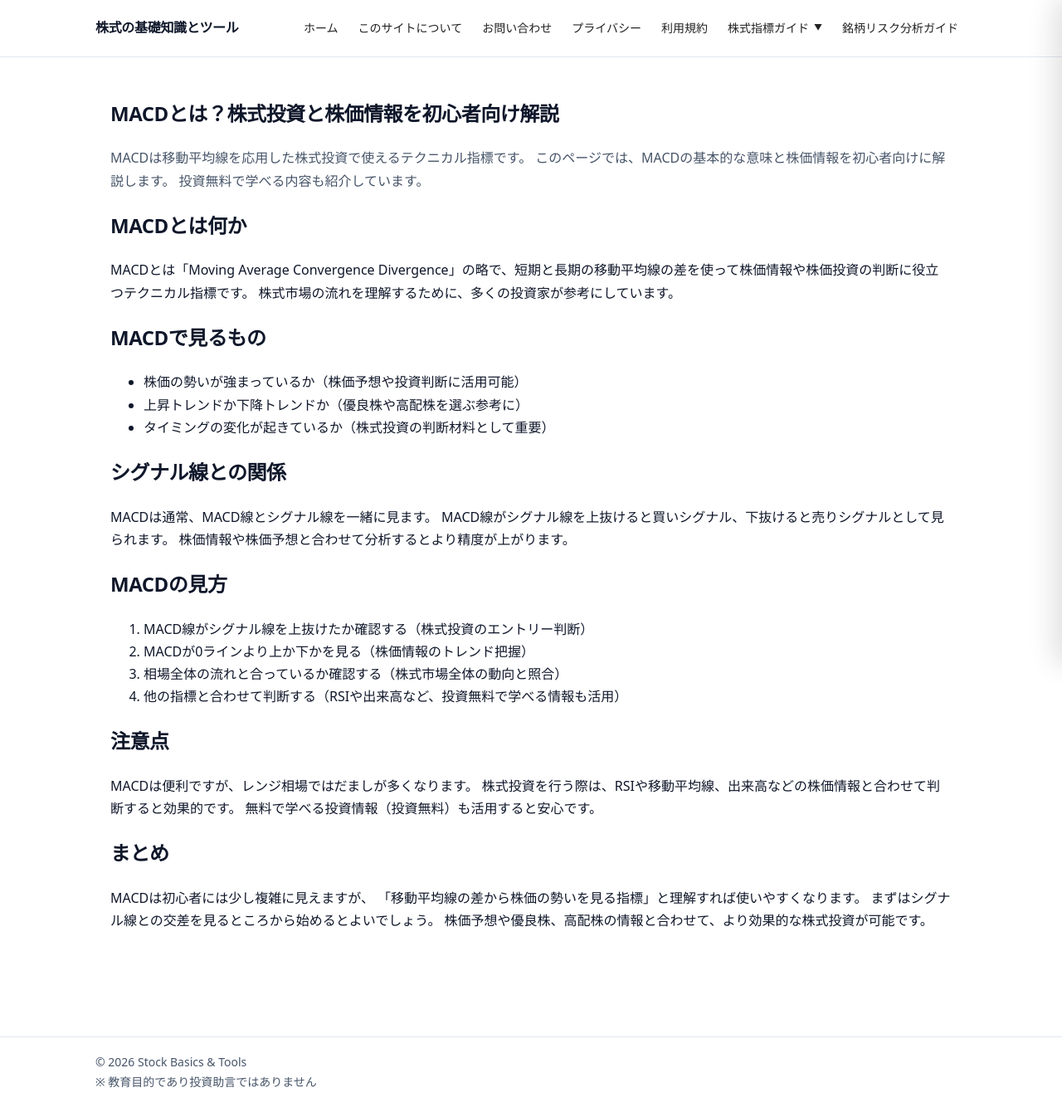
After one commit to kellyrenner15-del/p1, a Flask app: page /macd_explained in a window 1280 px wide. The commit adds this page. Shown: the whole page at 83% size. Run offline with Flask 3, Linux system fonts and the light colour scheme.

```diff
--- a/app.py
+++ b/app.py
@@ -66,6 +66,15 @@ def dividend_yield_explained():
 def what_is_rsi():
     return render_template("what_is_rsi.html")
 
+@app.route("/moving_average_explained")
+def moving_average_explained():
+    return render_template("moving_average_explained.html")
+
+@app.route("/macd_explained")
+def macd_explained():
+    return render_template("macd_explained.html")
+
+
 # ------------------------
 # SEO 文件（全部放这里）
 # ------------------------
--- a/templates/base.html
+++ b/templates/base.html
@@ -54,6 +54,8 @@
           <a href="/what-is-bps">bpsとは何か？ </a>
           <a href="/dividend_yield_explained">配当利回りとは？ </a>
           <a href="/what_is_rsi">RSIとは？ </a>
+          <a href="/moving_average_explained">移動平均線とは？ </a>
+         <a href="/macd_explained">MACDとは？ </a>
         </div>
       </div>
 
@@ -87,7 +89,9 @@
       <a href="/what-is-eps">EPSとは?</a>
       <a href="/what-is-bps">bpsとは何か？ </a>
       <a href="/dividend_yield_explained">配当利回りとは？ </a>
-      <a href="/what_is_rsi">RSIとは？
+      <a href="/what_is_rsi">RSIとは？ </a>
+      <a href="/moving_average_explained">移動平均線とは？ </a>
+      <a href="/macd_explained">MACDとは？ </a>
     </div>
 
     <a href="/stock-risk-guide">銘柄リスク分析ガイド</a>
--- /dev/null
+++ b/templates/macd_explained.html
@@ -0,0 +1,66 @@
+{% extends "base.html" %}
+
+{% block title %}MACDとは？株式投資と株価情報を初心者向け解説 | Wuelefo{% endblock %}
+{% block description %}MACDとは何か、シグナル線との関係、株価予想や株式情報の見方を初心者向けに解説。投資無料で学べる初心者向け株式投資ガイドです。{% endblock %}
+{% block canonical %}https://wuelefo.com/macd-explained{% endblock %}
+{% block og_url %}https://wuelefo.com/macd-explained{% endblock %}
+{% block og_title %}MACDとは？株式投資と株価情報を初心者向け解説 | Wuelefo{% endblock %}
+{% block og_description %}MACDの意味、使い方、株価予想、株式情報との関係を初心者向けに整理します。投資無料で学べる内容も紹介。{% endblock %}
+
+{% block content %}
+<section class="page">
+  <div class="page-head">
+    <h1>MACDとは？株式投資と株価情報を初心者向け解説</h1>
+    <p class="lead">
+      MACDは移動平均線を応用した株式投資で使えるテクニカル指標です。
+      このページでは、MACDの基本的な意味と株価情報を初心者向けに解説します。
+      投資無料で学べる内容も紹介しています。
+    </p>
+  </div>
+
+  <div class="card-box">
+    <h2>MACDとは何か</h2>
+    <p>
+      MACDとは「Moving Average Convergence Divergence」の略で、短期と長期の移動平均線の差を使って株価情報や株価投資の判断に役立つテクニカル指標です。
+      株式市場の流れを理解するために、多くの投資家が参考にしています。
+    </p>
+
+    <h2>MACDで見るもの</h2>
+    <ul class="list">
+      <li>株価の勢いが強まっているか（株価予想や投資判断に活用可能）</li>
+      <li>上昇トレンドか下降トレンドか（優良株や高配株を選ぶ参考に）</li>
+      <li>タイミングの変化が起きているか（株式投資の判断材料として重要）</li>
+    </ul>
+
+    <h2>シグナル線との関係</h2>
+    <p>
+      MACDは通常、MACD線とシグナル線を一緒に見ます。
+      MACD線がシグナル線を上抜けると買いシグナル、下抜けると売りシグナルとして見られます。
+      株価情報や株価予想と合わせて分析するとより精度が上がります。
+    </p>
+
+    <h2>MACDの見方</h2>
+    <ol class="list">
+      <li>MACD線がシグナル線を上抜けたか確認する（株式投資のエントリー判断）</li>
+      <li>MACDが0ラインより上か下かを見る（株価情報のトレンド把握）</li>
+      <li>相場全体の流れと合っているか確認する（株式市場全体の動向と照合）</li>
+      <li>他の指標と合わせて判断する（RSIや出来高など、投資無料で学べる情報も活用）</li>
+    </ol>
+
+    <h2>注意点</h2>
+    <p>
+      MACDは便利ですが、レンジ相場ではだましが多くなります。
+      株式投資を行う際は、RSIや移動平均線、出来高などの株価情報と合わせて判断すると効果的です。
+      無料で学べる投資情報（投資無料）も活用すると安心です。
+    </p>
+
+    <h2>まとめ</h2>
+    <p>
+      MACDは初心者には少し複雑に見えますが、
+      「移動平均線の差から株価の勢いを見る指標」と理解すれば使いやすくなります。
+      まずはシグナル線との交差を見るところから始めるとよいでしょう。
+      株価予想や優良株、高配株の情報と合わせて、より効果的な株式投資が可能です。
+    </p>
+  </div>
+</section>
+{% endblock %}
```
Also changed, not shown: sitemap.xml (+10 -0 lines), templates/moving_average_explained.html (added, +67 -0 lines).
